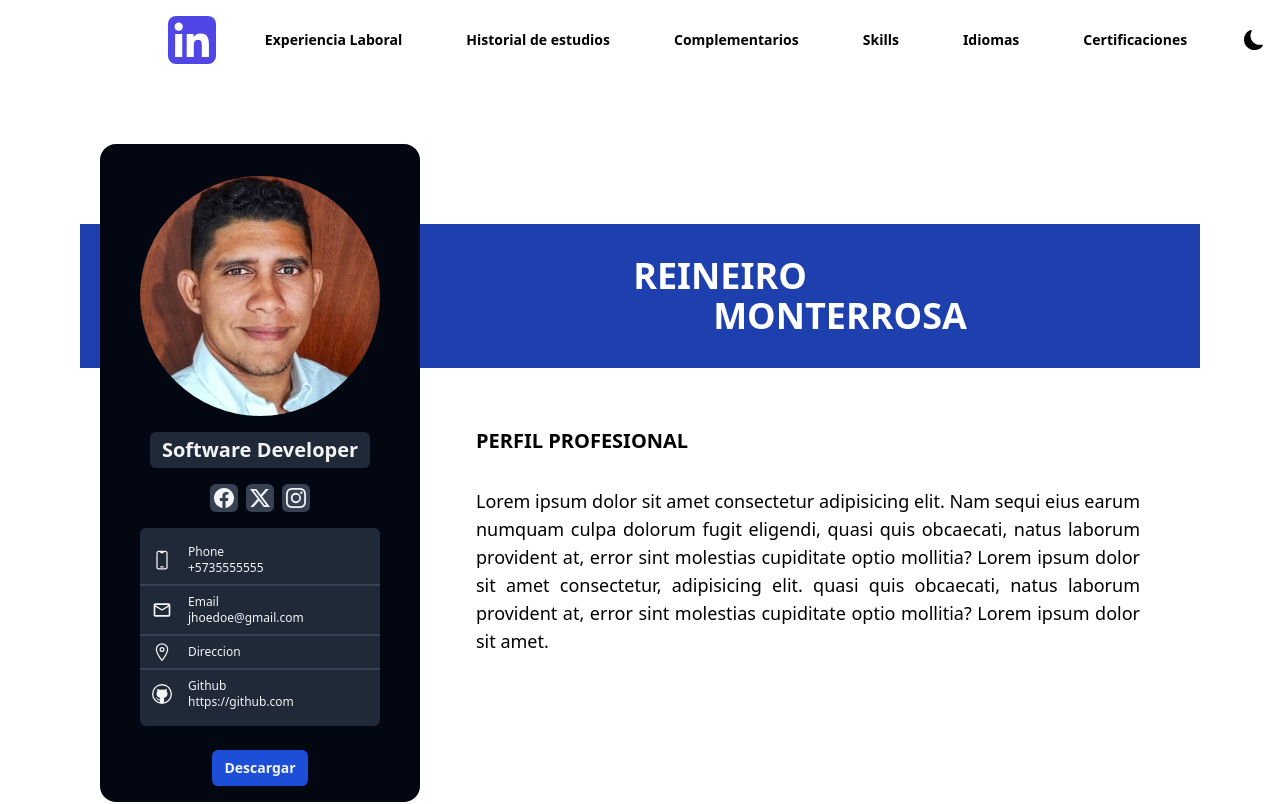
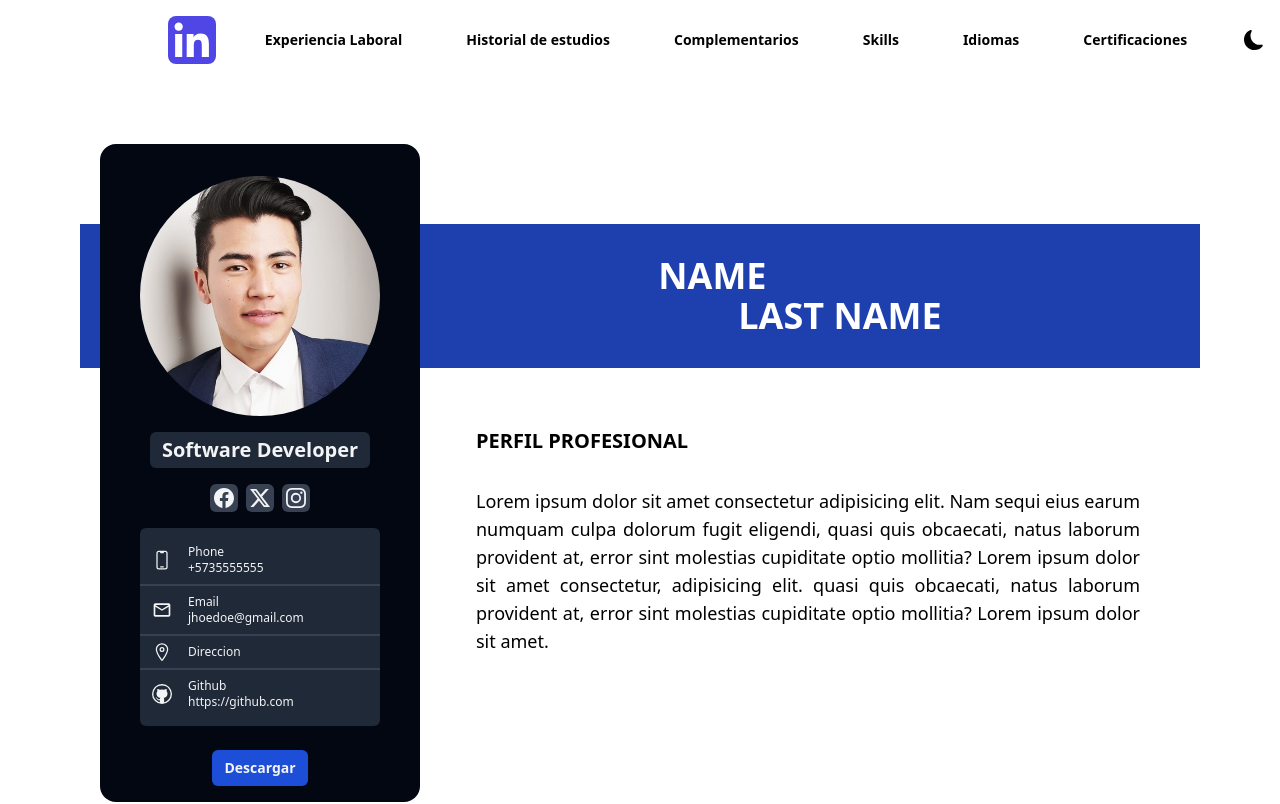
Before and after one commit to mateodevcode/curriculum-vitae-react, a React (Vite) app: page /curriculum-vitae-react/ in a window 1280 px wide. Shown: the top 804 px of the page. Built offline with nearby package versions, Linux system fonts and the light colour scheme.

Commit message:
Edicion final, Perfil random

```diff
--- a/src/components/Target.jsx
+++ b/src/components/Target.jsx
@@ -1,5 +1,5 @@
 import AboutMe from "./AboutMe";
-import perfil from "../img/perfil.png";
+import profile from "../img/profile.png";
 import { targetData } from "../data/target";
 import IconRedesTarget from "./IconRedesTarget";
 import DatosTarget from "./DatosTarget";
@@ -26,7 +26,7 @@ function Target() {
               fetchpriority="high"
               as="image"
               type="image/webp"
-              src={perfil}
+              src={profile}
               alt={`Photo de ${nombre} ${apellido}`}
             />
           </div>
--- a/src/data/target.js
+++ b/src/data/target.js
@@ -1,7 +1,7 @@
 export const targetData = [
   {
-    nombre: "Reineiro",
-    apellido: "Monterrosa",
+    nombre: "Name",
+    apellido: "Last Name",
     cargo: "Software Developer",
     redes: {
       facebook: "https://facebook.com",
```
Also changed, not shown: src/img/profile.png (added).
